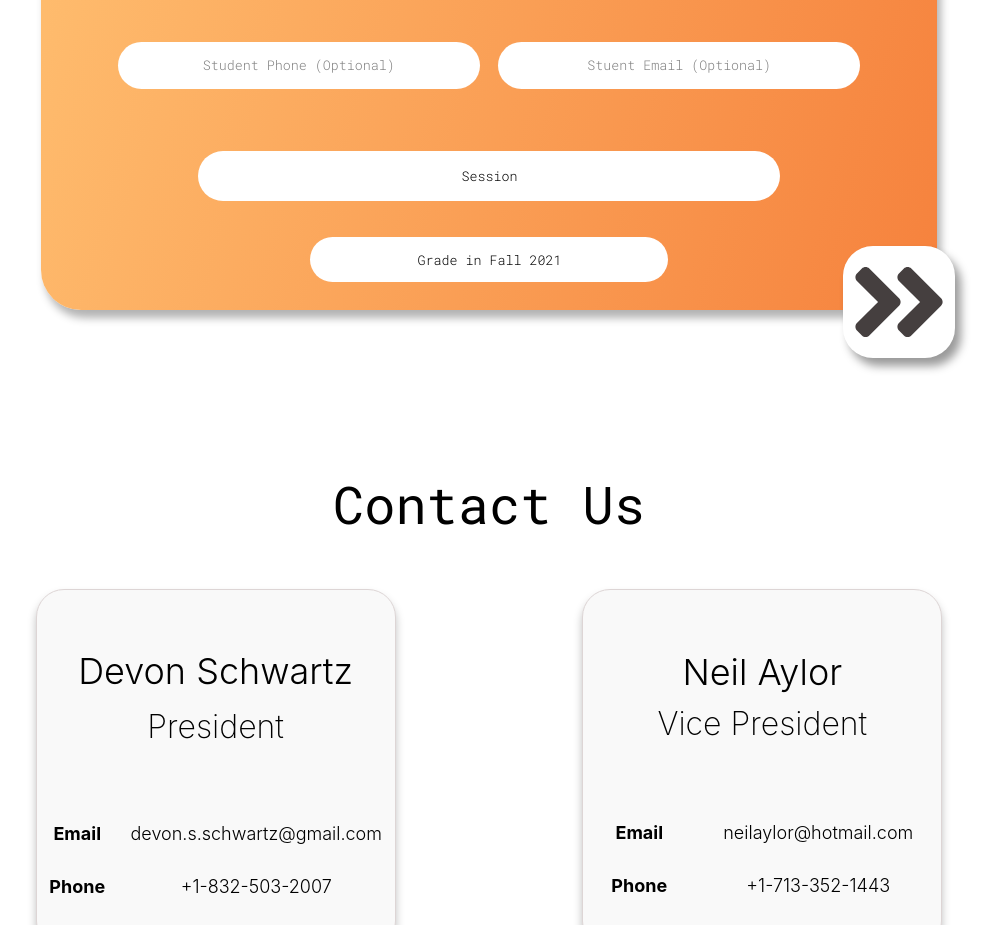
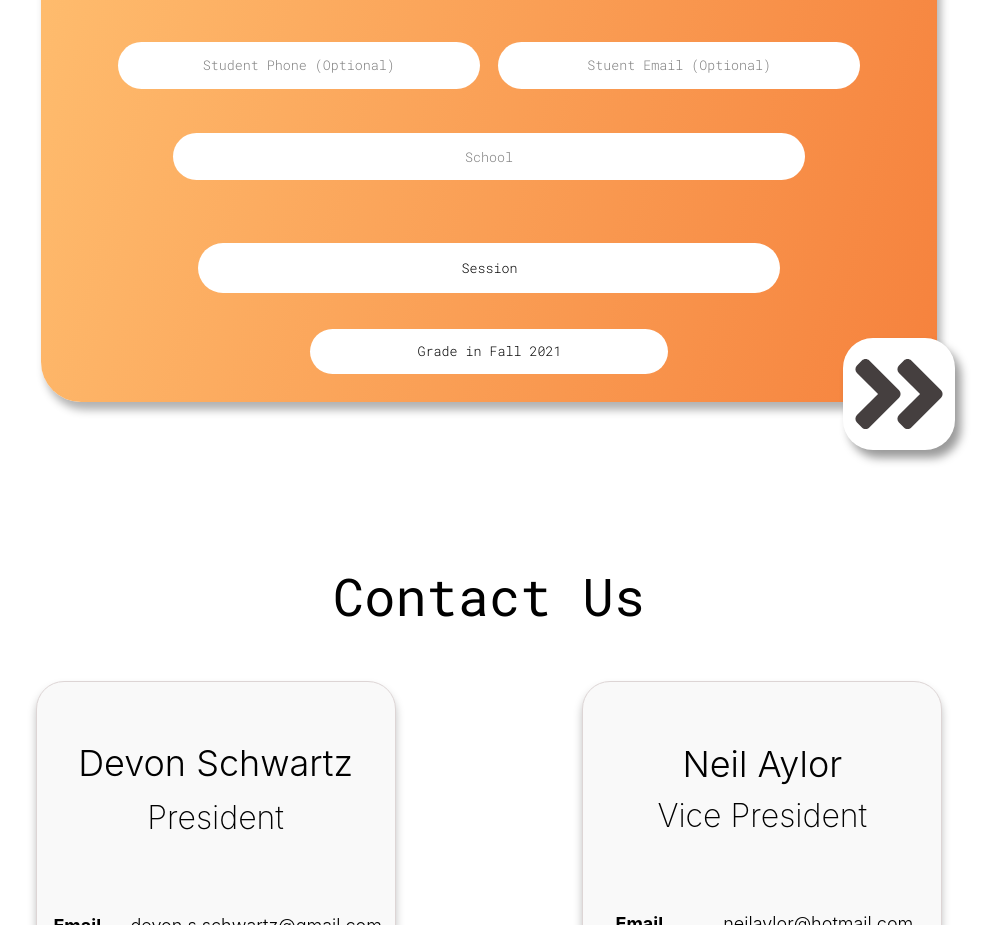
Before and after one commit to letscodesb/website, a React (Create React App) app: page / in a window 1280 px wide. Shown: the part 3780-4705 px from the top of the page, without its empty margins (151-1148 px from the left). Built offline with nearby package versions, Linux system fonts and the light colour scheme.

Commit message:
Added 'school' field in enrollment signup

```diff
--- a/src/components/signup-section/signup-section.css
+++ b/src/components/signup-section/signup-section.css
@@ -64,6 +64,10 @@
 #parent-email {
   width: 45%;
   height: 50px;
+}
+
+#school-input {
+  width: 70%;
 }
 
 #first-select-line {
--- a/src/components/signup-section/signup-section.js
+++ b/src/components/signup-section/signup-section.js
@@ -23,6 +23,7 @@ export default withTranslation()(
         studentEmail: "",
         session: "",
         grade: "",
+        school: "",
         visibility: true,
       };
 
@@ -84,6 +85,7 @@ export default withTranslation()(
                   studentLastName: this.state.studentLastName,
                   session: this.state.session,
                   grade: this.state.grade,
+                  school: this.state.school,
                   parentEmail: this.state.parentEmail,
                   parentPhone: this.state.parentPhone,
                   studentEmail: this.state.studentEmail,
@@ -122,6 +124,7 @@ export default withTranslation()(
         studentEmail: "",
         session: "",
         grade: "",
+        school: "",
       });
     }
 
@@ -272,6 +275,21 @@ export default withTranslation()(
                 onFocus={this.handleTouchStart}
               ></input>
             </div>
+            <div class="form-input-line">
+              <input
+                name="school"
+                id="school-input"
+                class="form-input"
+                placeholder={t("enroll-school")}
+                onChange={this.handleChange}
+                value={this.state.school}
+                ref={this.inputElement}
+                onFocusIn={this.handleTouchStart}
+                onBlur={this.handleInputBlur}
+                autoFocus={false}
+                onFocus={this.handleTouchStart}
+              ></input>
+            </div>
             <div class="form-input-line option-line" id="first-select-line">
               <select
                 name="session"
--- a/src/locate/en/translate.json
+++ b/src/locate/en/translate.json
@@ -69,6 +69,7 @@
     "enroll-parent-email":"Parent Email",
     "enroll-student-phone":"Student Phone (Optional)",
     "enroll-student-email":"Stuent Email (Optional)",
+    "enroll-school" : "School",
     "session-header" : "Session",
     "grade-header" : "Grade in Fall 2021",
     "incoming-6" :"Incoming 6th Grader",
--- a/src/locate/es/translate.json
+++ b/src/locate/es/translate.json
@@ -70,6 +70,7 @@
     "enroll-parent-email":"Correo Electrónico de los Padres",
     "enroll-student-phone":"Teléfono del Estudiante (Opcional)",
     "enroll-student-email":"Correo Electrónico del Estudiante (Opcional)",
+    "enroll-school":"Escuela",
     "session-header" : "Sesión",
     "grade-header" : "Clase en Otoño de 2021",
     "incoming-6":"Alumno Entrante del 6to Grado",
```
